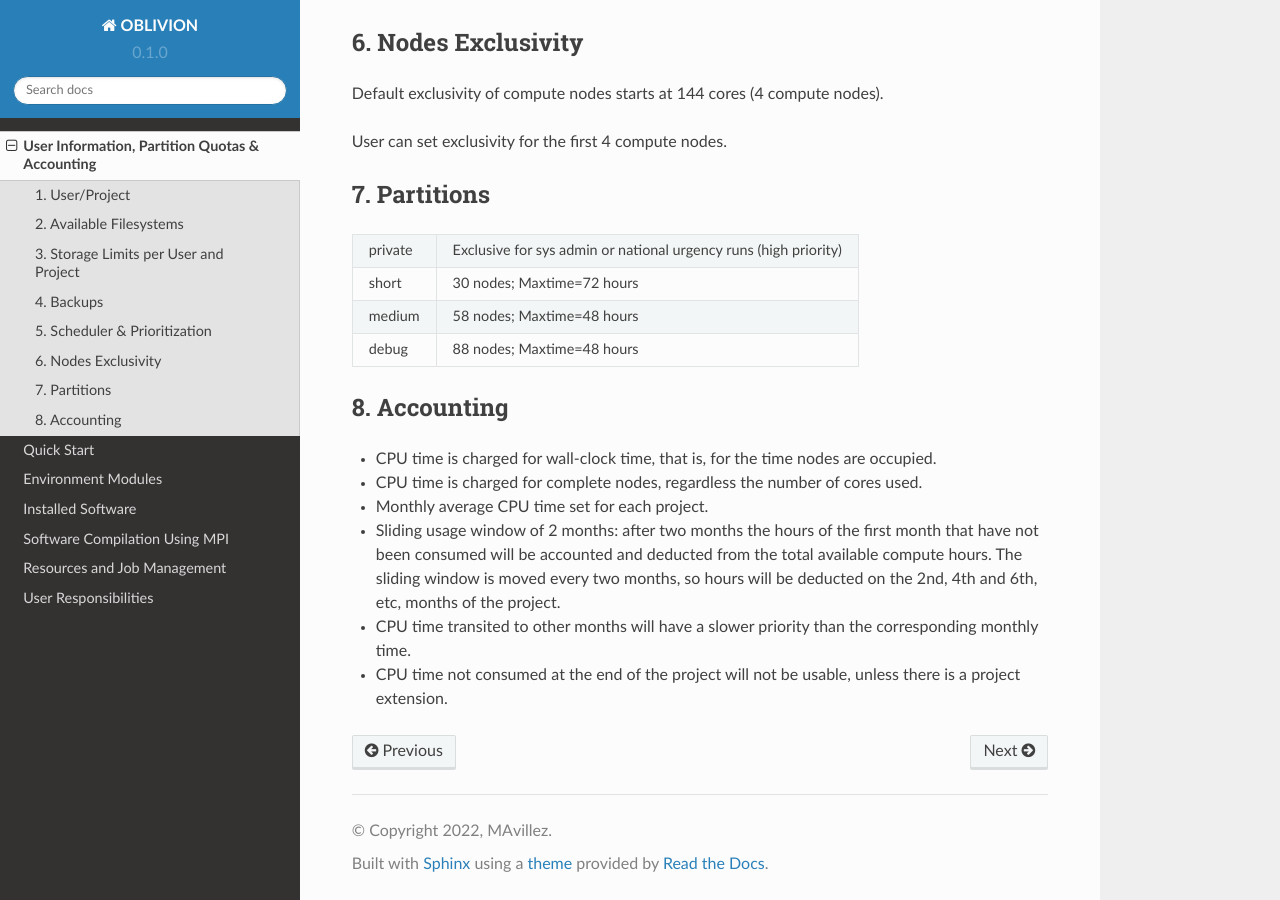
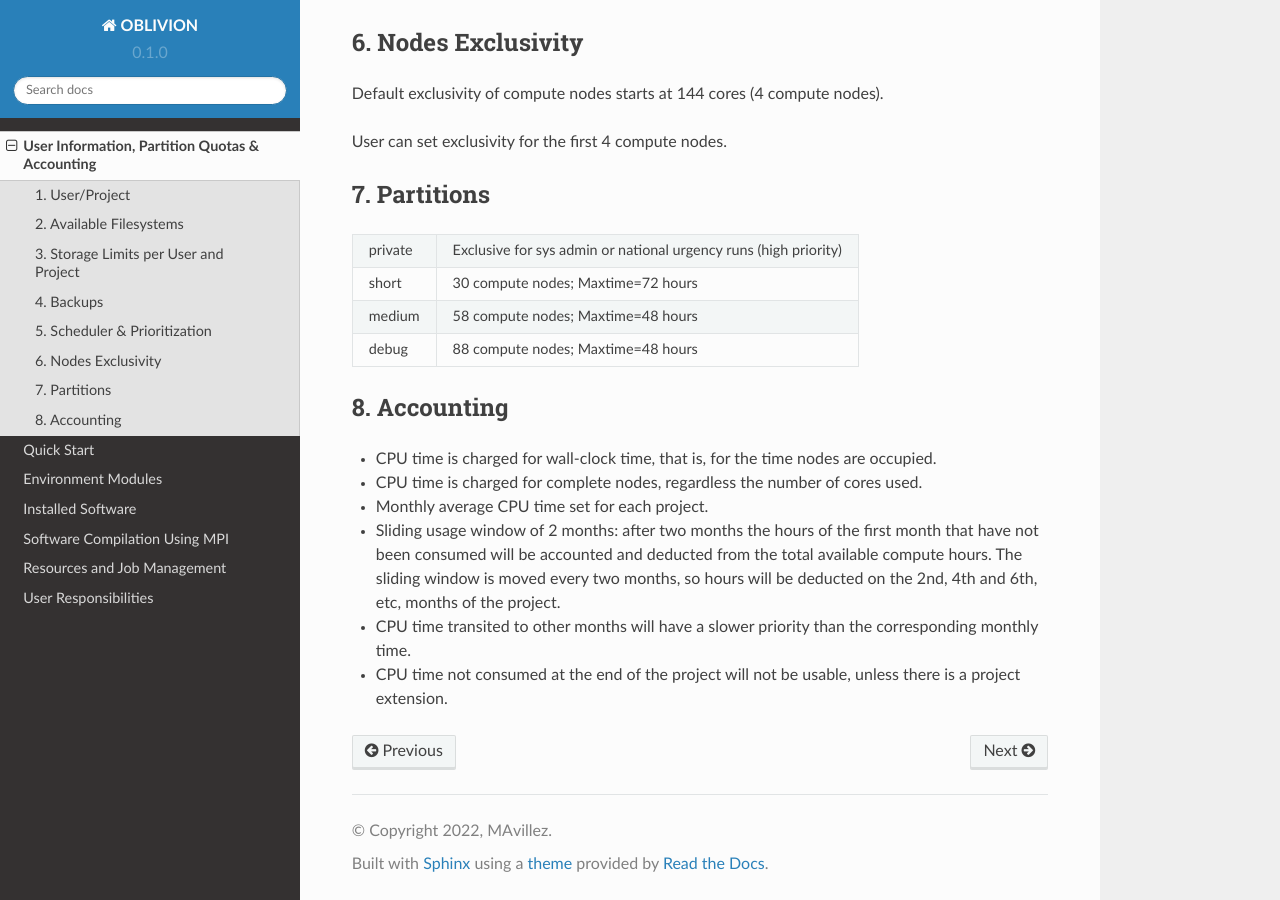
Before and after one commit to mavillez/Oblivion, a Sphinx documentation site: the page built from docs/source/information.rst, in a window 1280 px wide and 900 px high, scrolled down 902 px. Built offline with Sphinx 7.4.7 and the Read the Docs theme 2.0.0, drawn with Linux system fonts in a browser that asks for light colours.

Commit message:
Update information.rst

```diff
--- a/docs/source/information.rst
+++ b/docs/source/information.rst
@@ -62,11 +62,11 @@ User can set exclusivity for the first 4 compute nodes.
   * - private
     - Exclusive for sys admin or national urgency runs (high priority)
   * - short
-    - 30 nodes; Maxtime=72 hours
+    - 30 compute nodes; Maxtime=72 hours
   * - medium
-    - 58 nodes; Maxtime=48 hours
+    - 58 compute nodes; Maxtime=48 hours
   * - debug
-    - 88 nodes; Maxtime=48 hours
+    - 88 compute nodes; Maxtime=48 hours
 
 
 8. Accounting
```
